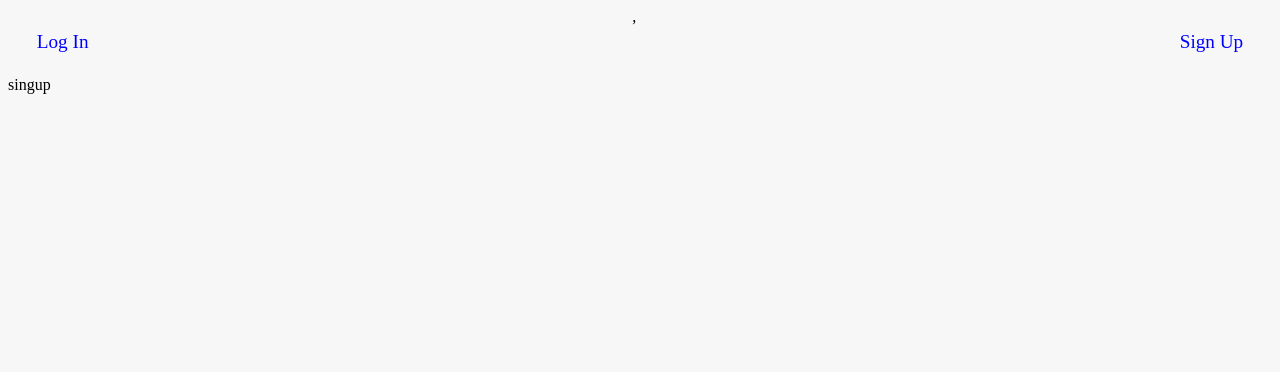
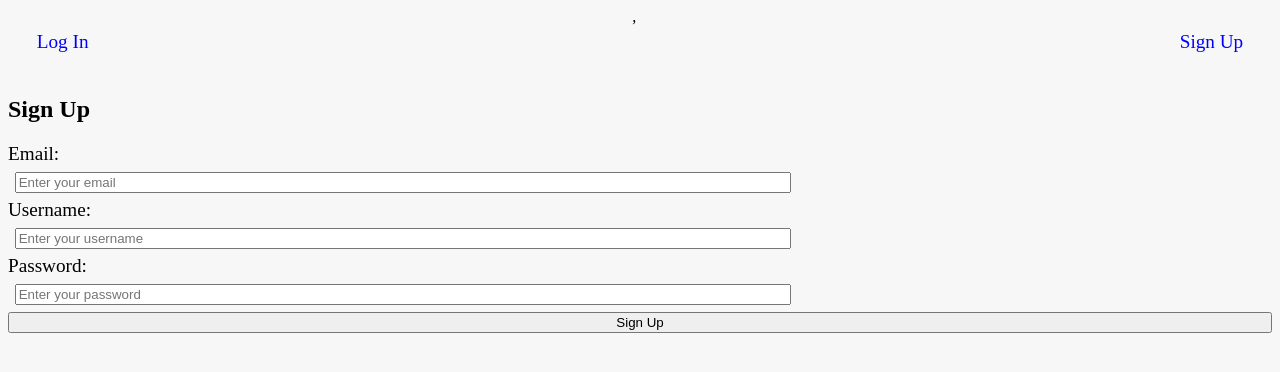
Before and after one commit to celinero/Scaler-support-app, a React (Create React App) app: page /signup in a window 1280 px wide. Shown: the top 372 px of the page. Built offline with nearby package versions, Linux system fonts and the light colour scheme.

Commit message:
add displayName and signup

```diff
--- a/src/App.js
+++ b/src/App.js
@@ -31,6 +31,7 @@ const App = () => {
     validateUserSession(idToken)
       .then((response) => {
         dispatch({ type: "user:login", data: {
+          displayName: response.fullDecodedToken.name,
           email: response.fullDecodedToken.email,
           uid: response.fullDecodedToken.uid,
           idToken
--- a/src/components/molecules/Navbar.js
+++ b/src/components/molecules/Navbar.js
@@ -17,7 +17,7 @@ export const Navbar = (props) => {
         </>}
 
         {user.data.isLoggedIn && <>
-          {user.data.email}
+          {user.data.displayName} | {user.data.email}
           <StyledLink to="/user/tickets/new">Add a post</StyledLink>
           <StyledLink onClick={handleLogOut} to="/">Log out</StyledLink>
         </>}
--- a/src/components/pages/LogIn.js
+++ b/src/components/pages/LogIn.js
@@ -1,7 +1,7 @@
 import React, { useState } from 'react';
 import { useGlobalState } from 'config/store';
 import { logInUser } from 'services/userServices';
-import { Block, Label, Input, InputButton } from 'components/atoms';
+import { Block, Label, Input} from 'components/atoms';
 
 export const LogIn = (props) => {
   const [formValues, setFormValues] = useState({ email: "", password:"" });
--- a/src/components/pages/SignUp.js
+++ b/src/components/pages/SignUp.js
@@ -1,62 +1,59 @@
-import React  from 'react';
-// import { useNavigate } from 'react-router';
-// import { useGlobalState } from '../config/store';
-// import { logInUser } from '../services/userServices';
-// import { Block, Label, Input, InputButton } from '../styled-components';
-// import { parseError } from '../config/api';
+import React, { useState }  from 'react';
+import { useGlobalState } from 'config/store';
+import { signUpUser } from 'services/userServices';
+import { Block, Label, Input } from 'components/atoms';
 
 export const SignUp = (props) => {
-  // const [formValues, setFormValues] = useState({ email: "", username:"", password:"", password_confirmation:""});
-  // const [errorMessage, setErrorMessage] = useState("");
-  // const {dispatch} = useGlobalState();
-  // const navigate = useNavigate();
+  const [formValues, setFormValues] = useState({ email: "", displayName: "", password: "" });
+  const { store: { user }, dispatch } = useGlobalState();
 
-  // function handleChange(event) {
-  //   setFormValues(currentValues => ({
-  //     ...currentValues,
-  //     [event.target.name]: event.target.value
-  //   }))
-  // }
+  function handleChange(event) {
+    setFormValues(currentValues => ({
+      ...currentValues,
+      [event.target.name]: event.target.value
+    }))
+  }
 
-  // function handleSubmit(event) {
-  //   event.preventDefault();
+  function handleSubmit(event) {
+    event.preventDefault();
 
-  //   logInUser(formValues)
-  //     .then(response => {
-  //       dispatch({ type: "setLoggedInUser", data: response.email })
-  //       dispatch({ type: "setIdToken", idToken: response.idToken  })
-  //       navigate("/")
-  //     })
-  //     .catch(error => {
-  //       const message = parseError(error)
-  //       setErrorMessage(message);
-  //     })
-  // }
+    dispatch({ type: "user:fetch" })
+
+    signUpUser(formValues)
+      .then(response => {
+        dispatch({ type: "user:login", data: {
+          displayName: response.displayName,
+          email: response.email,
+          uid: response.uid,
+          idToken: response.idToken
+        }})
+      })
+      .catch(error => {
+        dispatch({ type: "user:error" })
+        console.log(error)
+      })
+  }
+
+  console.log(user)
 
   return(
-    <div>singup</div>
-    // <form onSubmit={handleSubmit}>
-    //   {errorMessage && <p>{errorMessage}</p>}
-    //   <h2>Sign Up</h2>
-    //   <Block>
-    //     <Label>Email:</Label>
-    //     <Input onChange={handleChange} type="email" name="email" placeholder="Enter your email" value={formValues.email} />
-    //   </Block>
-    //   <Block>
-    //     <Label>Username:</Label>
-    //     <Input onChange={handleChange} type="text" name="username" placeholder="Enter your username" value={formValues.username} />
-    //   </Block>
-    //   <Block>
-    //     <Label>Password:</Label>
-    //     <Input onChange={handleChange} type="password" name="password" placeholder="Enter your password" value={formValues.password} />
-    //   </Block>
-    //   <Block>
-    //     <Label>Password confirmation:</Label>
-    //     <Input onChange={handleChange} type="password" name="password_confirmation" placeholder="Confirm your password" value={formValues.password_confirmation} />
-    //   </Block>
-    //   <Block>
-    //     <InputButton type="submit" value="Sign Up" />
-    //   </Block>
-    // </form>
+    <form onSubmit={handleSubmit}>
+      <h2>Sign Up</h2>
+      <Block>
+        <Label>Email:</Label>
+        <Input onChange={handleChange} type="email" name="email" placeholder="Enter your email" value={formValues.email} />
+      </Block>
+      <Block>
+        <Label>Username:</Label>
+        <Input onChange={handleChange} type="text" name="displayName" placeholder="Enter your username" value={formValues.displayName} />
+      </Block>
+      <Block>
+        <Label>Password:</Label>
+        <Input onChange={handleChange} type="password" name="password" placeholder="Enter your password" value={formValues.password} />
+      </Block>
+      <Block>
+        <button type="submit" disabled={user.loading}>Sign Up</button>
+      </Block>
+    </form>
   )
 }
--- a/src/config/initialState.js
+++ b/src/config/initialState.js
@@ -11,6 +11,7 @@ const initialState = {
   },
   user: {
     data: {
+      displayName: '',
       email: '',
       uid: '',
       isLoggedIn: false
--- a/src/config/stateReducer.js
+++ b/src/config/stateReducer.js
@@ -95,6 +95,7 @@ const stateReducer = (state, action) => {
         ...state,
         user: {
           data: {
+            displayName: action.data.displayName,
             email: action.data.email,
             uid: action.data.uid,
             isLoggedIn: true
@@ -112,6 +113,7 @@ const stateReducer = (state, action) => {
         ...state,
         user: {
           data: {
+            displayName: '',
             email: '',
             uid: '',
             isLoggedIn: false
--- a/src/services/userServices.js
+++ b/src/services/userServices.js
@@ -3,6 +3,15 @@ import scalerApi from "../config/api"
 export const logInUser =  async (logInDetails) => {
     try {
        const response = await scalerApi.post('/users/sign-in', logInDetails);
+       return response.data;
+    } catch(error) {
+        throw error
+    }
+}
+
+export const signUpUser =  async (signUpDetails) => {
+    try {
+       const response = await scalerApi.post('/users/sign-up', signUpDetails);
        return response.data;
     } catch(error) {
         throw error
```
